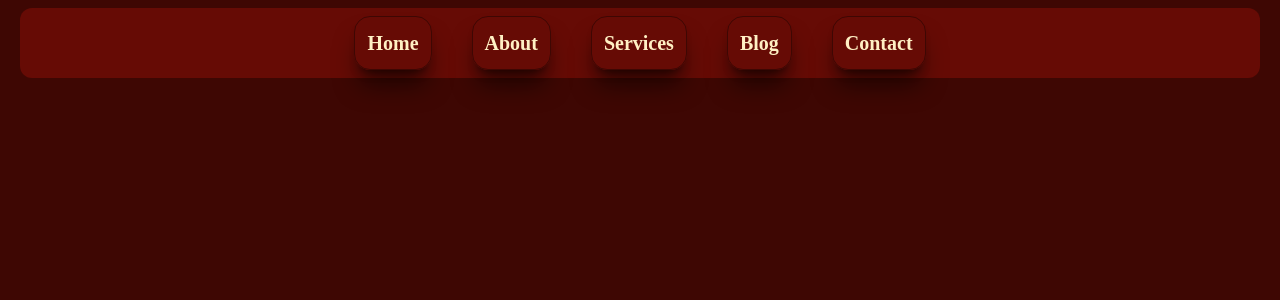
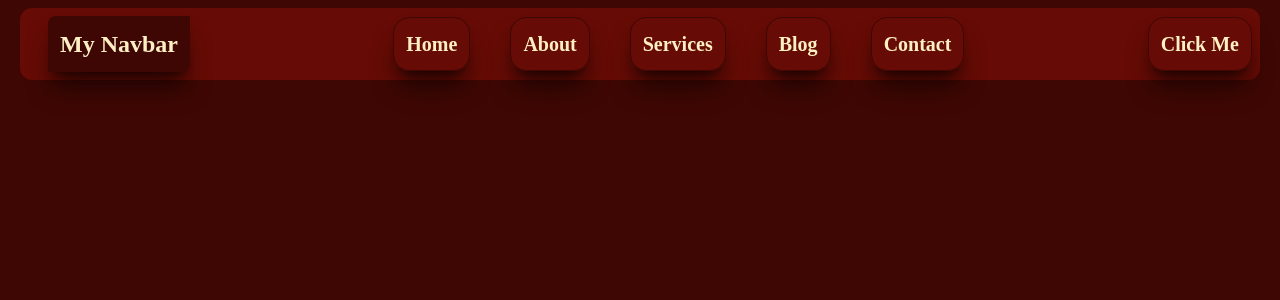
Before and after one commit to ABID-107/Anonymous-Project, a React (Vite) app: page / in a window 1280 px wide. Shown: the top 300 px of the page. Built offline with nearby package versions, Linux system fonts and the light colour scheme; a web font is replaced by a local one.

Commit message:
let us take  breack

```diff
--- a/src/Components/Navbar/Navbar.jsx
+++ b/src/Components/Navbar/Navbar.jsx
@@ -33,7 +33,9 @@ const navBars = [
 
 const Navbar = () => {
     return (
-        <div className=" bg-[#660B05] p-2 mx-5 rounded-xl mt-2">
+        <nav>
+            <div className=" bg-[#660B05] p-2 mx-5 rounded-xl mt-2 justify-between flex items-center">
+                <h1 className=" bg-[#3E0703] font-bold text-2xl text-[#FFF0C4] rounded-tl-lg rounded-br-lg shadow-xl/50 mx-5 p-3">My Navbar</h1>
                 <ul className="flex justify-center gap-10">
                     {
                         navBars.map(n => <li key={n.id}
@@ -41,7 +43,9 @@ const Navbar = () => {
                             <a href={n.path}></a> {n.name}</li>)
                     }
                 </ul>
+                <button className="text-xl font-semibold text-[#FFF0C4] rounded-2xl shadow-xl/50 border-1 border-[#3E0703] p-3">Click Me</button>
             </div>
+        </nav>
     );
 };
 
```
Lines whose indentation alone changed are shown as unchanged.
